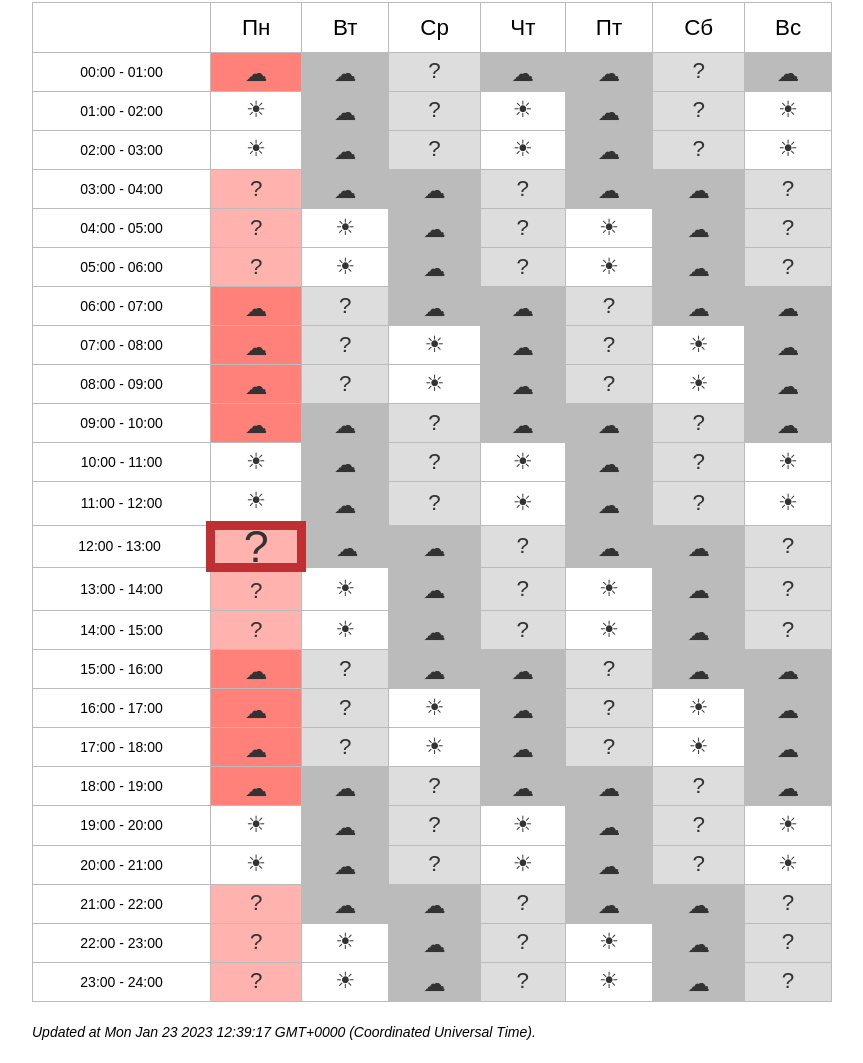
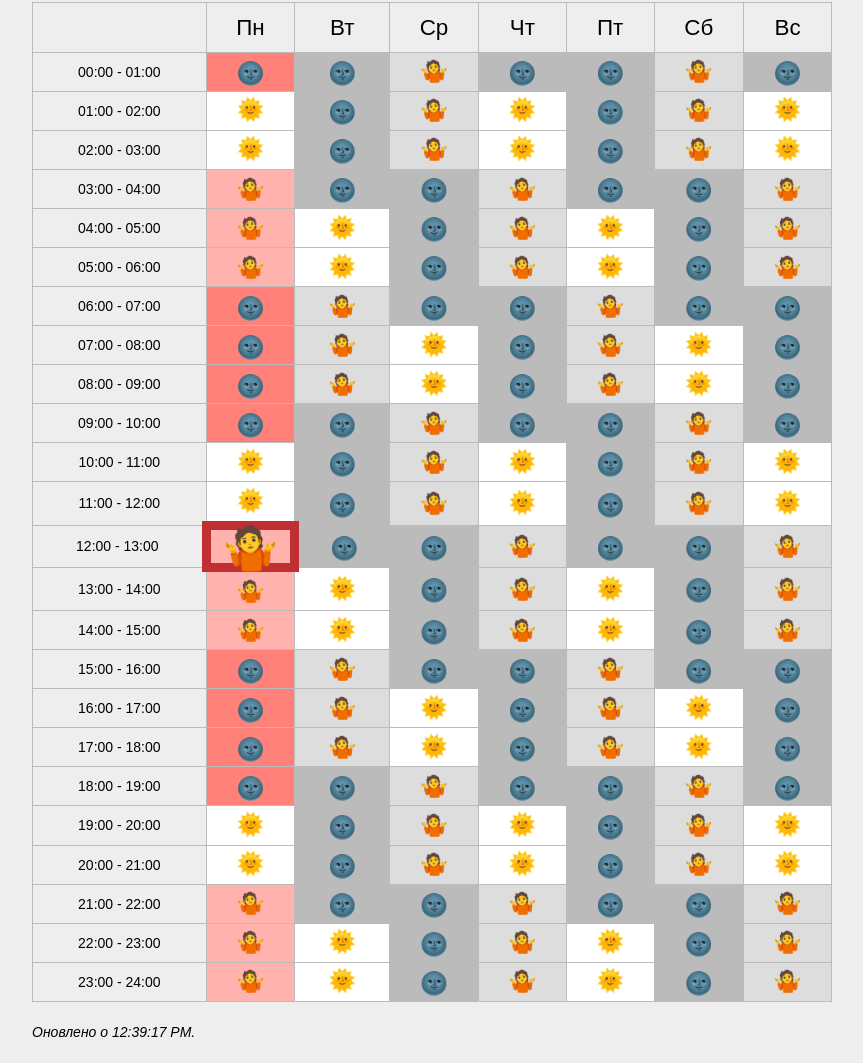
Before and after one commit to npavliuchenko/blackout, a plain HTML site: page index.html in a window 1280 px wide. Shown: the part 46-1109 px from the top of the page, without its empty margins (208-1071 px from the left). Drawn offline with Linux system fonts and the light colour scheme.

Commit message:
v0.2: app manifest added, icons update

```diff
--- a/index.html
+++ b/index.html
@@ -3,9 +3,11 @@
 <head>
     <meta charset="utf-8">
 
+    <link rel="icon" type="image/svg+xml" href="icons/favicon.svg" />
+    <link rel="manifest" href="manifest.json" />
     <link rel="stylesheet" type="text/css" media="all" href="style.css" />
     <script src="script.js"></script>
-    <link rel="icon" type="image/svg+xml" href="favicon.svg">
+
 
     <title>Графік відключень (Київ)</title>
 
@@ -35,7 +37,7 @@
         </table>
 
         <div class="meta">
-            Updated at <span id="now"></span>.
+            Оновлено о <span id="now"></span>.
         </div>
 
         <!-- <div class="readme">
--- a/script.js
+++ b/script.js
@@ -76,10 +76,12 @@ document.addEventListener('DOMContentLoaded', function() {
 		}
 
 		container.innerHTML = text;
-		timeContainer.innerHTML = now;
+		timeContainer.innerHTML = now.toLocaleTimeString();
 	}
 
 
 	// Run Lola run !
 	generateTable();
+
+	//@TODO: update highlights by timer
 });
--- a/style.css
+++ b/style.css
@@ -16,6 +16,7 @@ button {
 html {
     font-size: 14px;
     font-family: sans-serif;
+    background: #eee;
 }
 
 /**
@@ -57,14 +58,16 @@ td::before {
     background: #fff;
 }
 .on::before {
-    content: "\2600";
+    /*content: "\2600";*/
+    content: "\1F31E";
 }
 
 .off {
     background: #bbb;
 }
 .off::before {
-    content: "\2601";
+    /*content: "\2601";*/
+    content: "\1F31A";
     position: relative;
     top: 0.125em;
 }
@@ -73,7 +76,7 @@ td::before {
     background: #ddd;
 }
 .hz::before {
-    content: "?";
+    content: "\1F937";
 }
 
 
```
Also changed, not shown: icons/favicon-192.png (added), icons/favicon-512.png (added), icons/favicon-64.png (renamed from favicon.png), icons/favicon-source.svg (renamed from favicon.svg), icons/favicon.svg (added), manifest.json (added), 1 other file.
